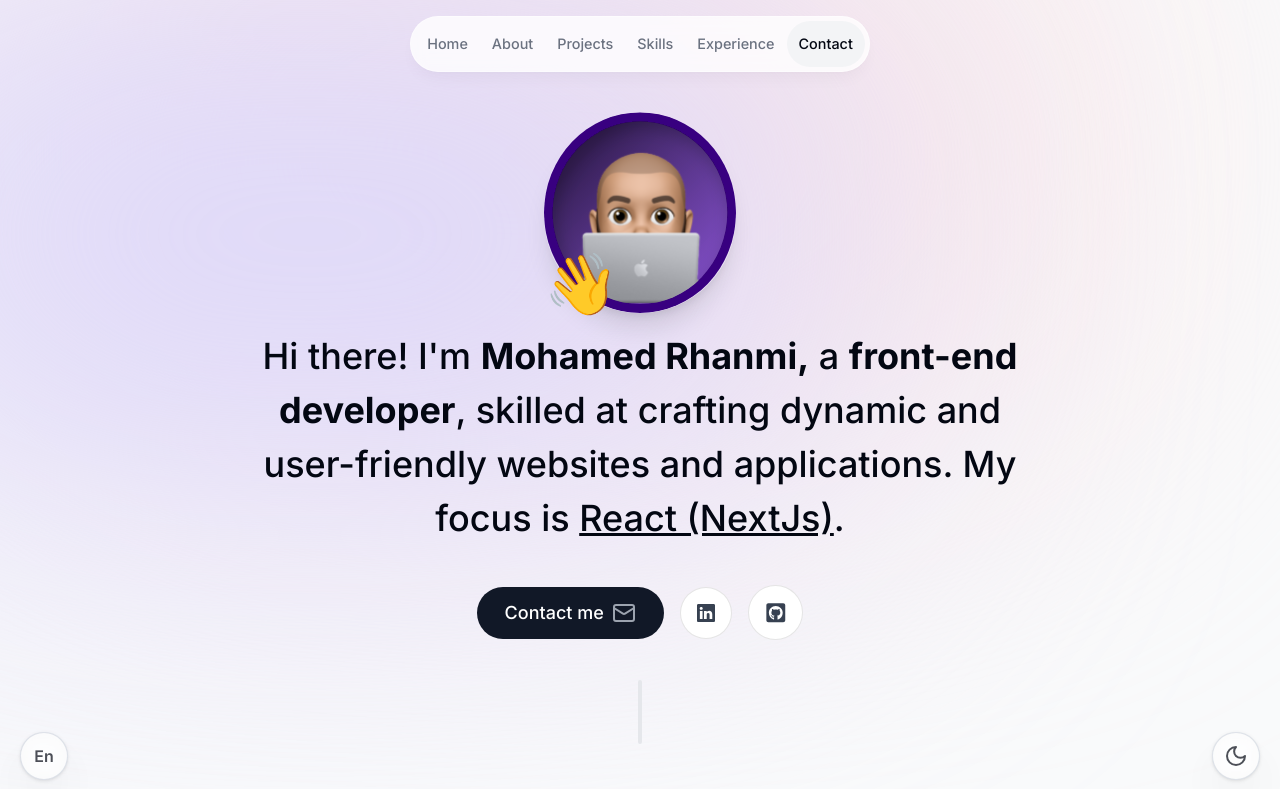
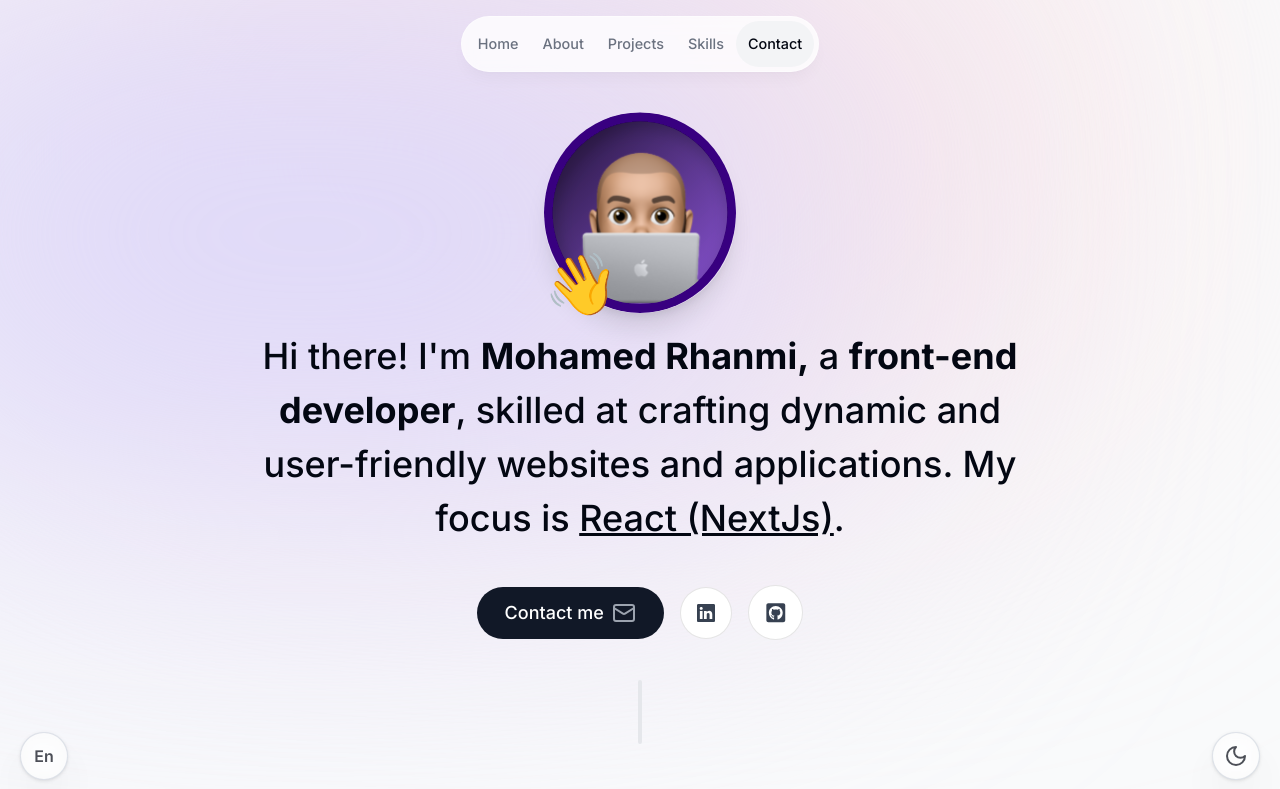
Before and after one commit to morhaaa/mohamedrhanmi.com, a Next.js app: page / in a window 1280 px wide. Shown: the top 789 px of the page. Built offline with nearby package versions, Linux system fonts and the light colour scheme.

Commit message:
Refactor logic header && hamburger menu

```diff
--- a/src/components/contact.tsx
+++ b/src/components/contact.tsx
@@ -9,7 +9,7 @@
 import { useLanguage } from "@/containers/language-context";
 
 export default function Contact() {
-  const { ref } = useSectionInView("Contact");
+  const { ref } = useSectionInView("#contact");
   const { activeLanguage } = useLanguage();
 
   const [senderEmail, setSenderEmail] = useState<string>("");
--- a/src/components/hamburger-menu.tsx
+++ b/src/components/hamburger-menu.tsx
@@ -8,6 +8,7 @@
 import { useActiveSectionContext } from "@/containers/active-section";
 import { Menu } from "lucide-react";
 import Hamburger from "hamburger-react";
+import { useLanguage } from "@/containers/language-context";
 
 type HamburgerMenuProps = { links: Link[] };
 
@@ -16,6 +17,7 @@
 
   const { activeSection, setActiveSection, setTimeOfLastClick } =
     useActiveSectionContext();
+  const { activeLanguage } = useLanguage();
 
   const menuTrigger = {
     visible: { scale: 1, opacity: 0.7, y: 0 },
@@ -59,18 +61,18 @@
                     "flex w-full items-center justify-center px-3 py-3 hover:text-gray-950 transition dark:text-gray-500 dark:hover:text-gray-300 cursor-pointer",
                     {
                       "text-gray-950 bg-slate-200 dark:text-gray-200 dark:bg-gray-700 rounded":
-                        activeSection === link.name,
+                        activeSection === link.hash,
                       "rounded-t-xl round": index === 0,
                       "rounded-b-xl round": index === links.length - 1,
                     }
                   )}
                   href={link.hash}
                   onClick={() => {
-                    setActiveSection(link.name);
+                    setActiveSection(link.hash);
                     setTimeOfLastClick(Date.now());
                   }}
                 >
-                  {link.name}
+                  {activeLanguage === "It" ? link.nameIta : link.nameEng}
                 </NextLink>
               </motion.div>
             ))}
--- a/src/components/header.tsx
+++ b/src/components/header.tsx
@@ -6,12 +6,14 @@
 import clsx from "clsx";
 import { useActiveSectionContext } from "@/containers/active-section";
 import { Link } from "@/lib/types";
+import { useLanguage } from "@/containers/language-context";
 
 type HeaderProps = { links: Link[] };
 
 export default function Header({ links }: HeaderProps) {
   const { activeSection, setActiveSection, setTimeOfLastClick } =
     useActiveSectionContext();
+  const { activeLanguage } = useLanguage();
 
   return (
     <header className="hidden md:flex items-center justify-center fixed z-[999] w-full mt-4">
@@ -33,18 +35,17 @@
                   "flex w-full items-center justify-center px-3 py-3 hover:text-gray-950 transition dark:text-gray-500 dark:hover:text-gray-300",
                   {
                     "text-gray-950 dark:text-gray-200":
-                      activeSection === link.name,
+                      activeSection === link.hash,
                   }
                 )}
                 href={link.hash}
                 onClick={() => {
-                  setActiveSection(link.name);
+                  setActiveSection(link.hash);
                   setTimeOfLastClick(Date.now());
                 }}
               >
-                {link.name}
-
-                {link.name === activeSection && (
+                {activeLanguage === "It" ? link.nameIta : link.nameEng}
+                {link.hash === activeSection && (
                   <motion.span
                     className="bg-gray-100 rounded-full absolute inset-0 -z-10 dark:bg-gray-800"
                     layoutId="activeSection"
--- a/src/components/intro.tsx
+++ b/src/components/intro.tsx
@@ -11,7 +11,7 @@
 import { Mail } from "lucide-react";
 
 export default function Intro() {
-  const { ref } = useSectionInView("Home", 0.5);
+  const { ref } = useSectionInView("#home", 0.5);
   const { setActiveSection, setTimeOfLastClick } = useActiveSectionContext();
   const { languageStrings } = useLanguage();
 
@@ -83,7 +83,7 @@
           href="#contact"
           className="group bg-gray-900 text-white px-7 py-3 flex items-center gap-2 rounded-full outline-none focus:scale-110 hover:scale-110 hover:bg-gray-950 active:scale-105 transition"
           onClick={() => {
-            setActiveSection("Contact");
+            setActiveSection("#Contact");
             setTimeOfLastClick(Date.now());
           }}
         >
--- a/src/components/projects.tsx
+++ b/src/components/projects.tsx
@@ -8,7 +8,7 @@
 import { useLanguage } from "@/containers/language-context";
 
 export default function Projects() {
-  const { ref } = useSectionInView("Projects", 0.5);
+  const { ref } = useSectionInView("#projects", 0.5);
 
   const { activeLanguage } = useLanguage();
 
--- a/src/components/skills.tsx
+++ b/src/components/skills.tsx
@@ -22,7 +22,7 @@
 };
 
 export default function Skills() {
-  const { ref } = useSectionInView("Skills");
+  const { ref } = useSectionInView("#skills");
   const { activeLanguage } = useLanguage();
   return (
     <section
--- a/src/containers/active-section.tsx
+++ b/src/containers/active-section.tsx
@@ -19,7 +19,7 @@
 export default function ActiveSectionContextProvider({
   children,
 }: ActiveSectionContextProviderProps) {
-  const [activeSection, setActiveSection] = useState<SectionName>("Home");
+  const [activeSection, setActiveSection] = useState<SectionName>("#home");
   const [timeOfLastClick, setTimeOfLastClick] = useState(0);
 
   return (
--- a/src/lib/data.ts
+++ b/src/lib/data.ts
@@ -2,27 +2,28 @@
 
 export const links: Link[] = [
   {
-    name: "Home",
+    nameEng: "Home",
+    nameIta: "Home",
     hash: "#home",
   },
   {
-    name: "About",
+    nameEng: "About",
+    nameIta: "Chi sono",
     hash: "#about",
   },
   {
-    name: "Projects",
+    nameEng: "Projects",
+    nameIta: "Progetti",
     hash: "#projects",
   },
   {
-    name: "Skills",
+    nameEng: "Skills",
+    nameIta: "Skills",
     hash: "#skills",
   },
   {
-    name: "Experience",
-    hash: "#experience",
-  },
-  {
-    name: "Contact",
+    nameEng: "Contact",
+    nameIta: "Contatti",
     hash: "#contact",
   },
 ];
--- a/src/lib/types.ts
+++ b/src/lib/types.ts
@@ -1,6 +1,6 @@
 import { links } from "./data";
 
-export type SectionName = (typeof links)[number]["name"];
+export type SectionName = (typeof links)[number]["hash"];
 
 export type ProjectInfo = {
   title: string;
@@ -11,7 +11,8 @@
 };
 
 export type Link = {
-  name: string;
+  nameEng: string;
+  nameIta: string;
   hash: string;
 };
 
```
